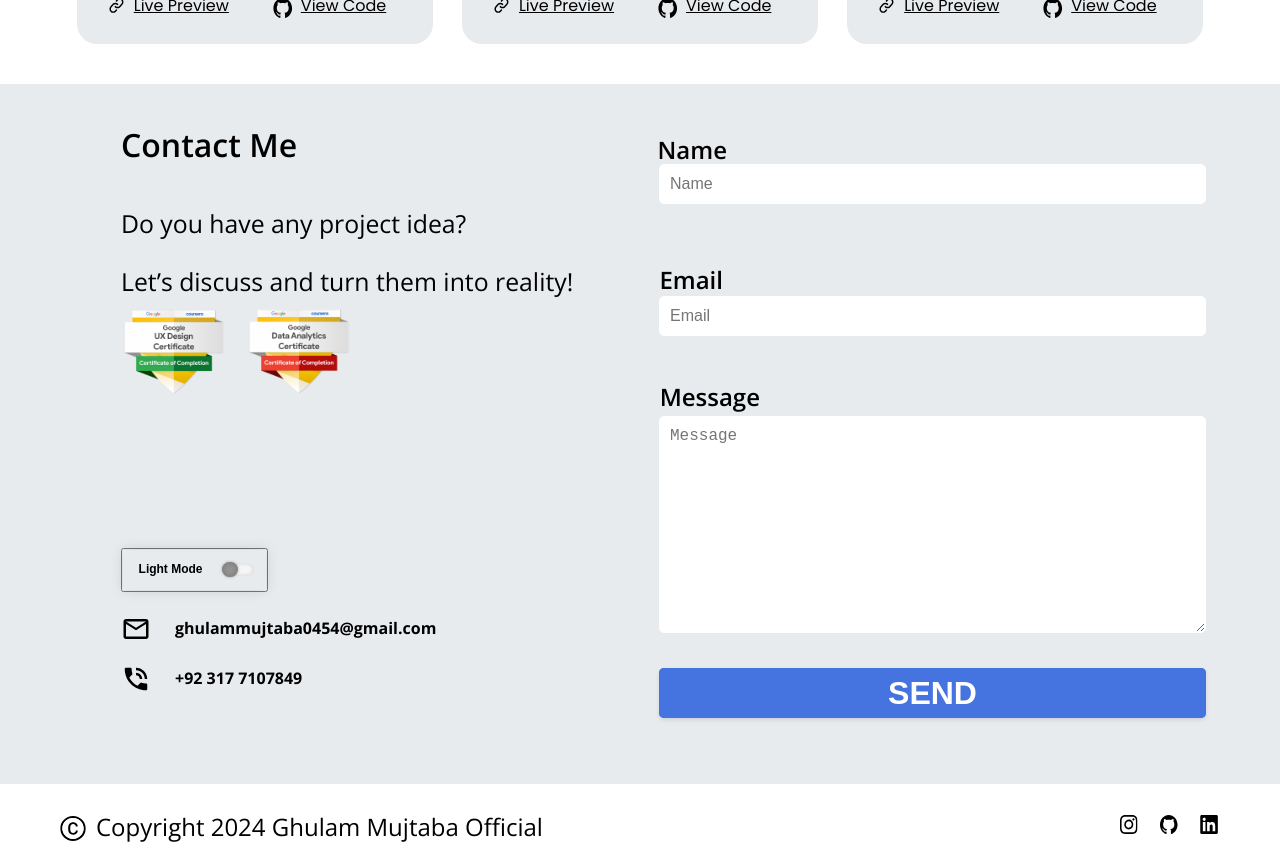
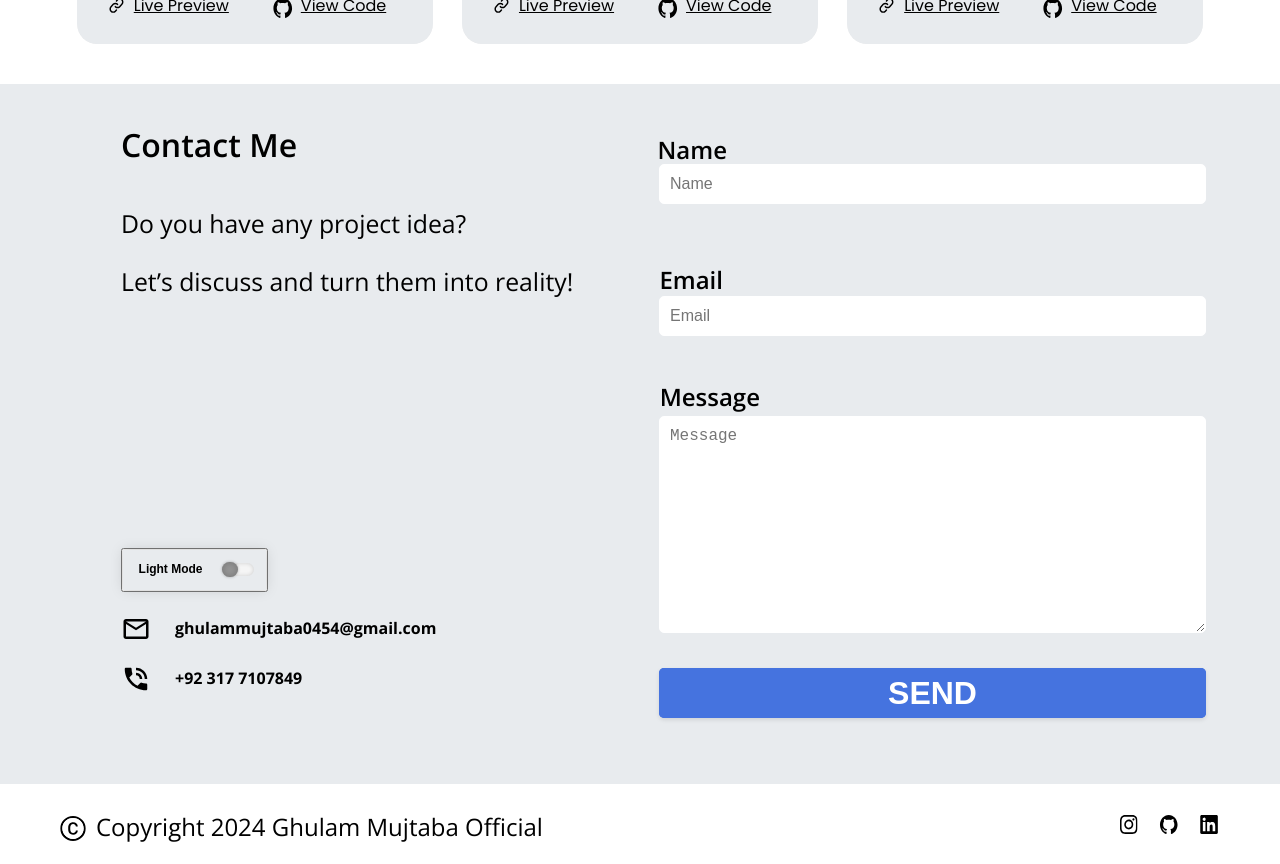
Before and after one commit to ghulam-mujtaba5/MyPortfolio, a Next.js app: page /portfolio in a window 1280 px wide. Shown: the part 2460-3324 px from the top of the page. Built offline with nearby package versions, Linux system fonts and the light colour scheme.

Commit message:
refactor: remove certification badge display logic from ContactSection component

```diff
--- a/components/Contact/ConatctUs.js
+++ b/components/Contact/ConatctUs.js
@@ -8,9 +8,7 @@ import { motion, useAnimation } from 'framer-motion';
 
 const ContactSection = ({
   email = "ghulammujtaba0454@gmail.com",
-  phoneNumber = "+92 317 7107849",
-  showCertificationBadge = true,
-  showAdditionalCertificationBadge = true
+  phoneNumber = "+92 317 7107849"
 }) => {
   const [name, setName] = useState('');
   const [emailInput, setEmailInput] = useState('');
@@ -212,28 +210,7 @@ const ContactSection = ({
             {theme === 'light' ? 'Light Mode' : 'Dark Mode'}
           </b>
         </button>
-        {showCertificationBadge && (
-    <a href="https://www.credly.com/badges/9bd08c36-473a-43a4-bd93-77352b3205c5/public_url" target="_blank" rel="noopener noreferrer">
-
-          <img
-            className={`${commonStyles.certificationBadgeIcon} ${themeStyles.certificationBadgeIcon}`}
-            alt="UX Certificate Badge"
-            src="ux-certificate.png"
-            loading="lazy"
-          />
-          </a>
-        )}
-        {showAdditionalCertificationBadge && (
-     <a href="https://www.credly.com/badges/541285d6-1075-47ba-94df-c497ecd15253/public_url" target="_blank" rel="noopener noreferrer">
-
-          <img
-            className={`${commonStyles.certificationBadgeIcon2} ${themeStyles.certificationBadgeIcon2}`}
-            alt="Google Data Analytics Certification Badge"
-            src="ds-certificate.png"
-            loading="lazy"
-          />
-           </a>
-        )}
+        {/* Badges removed as requested */}
       </div>
     </section>
   );
```
